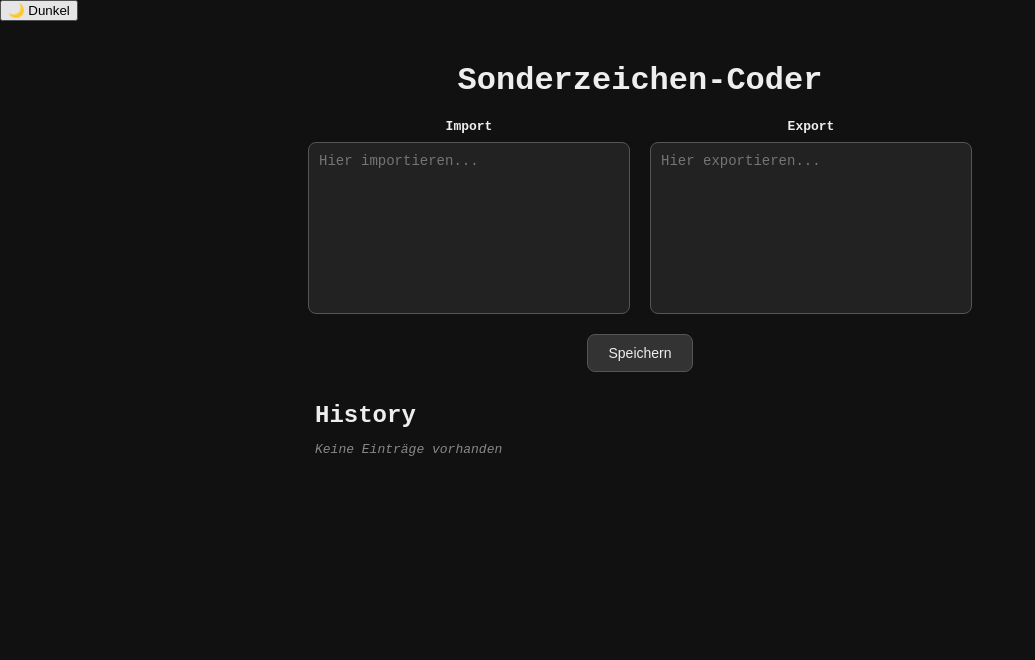
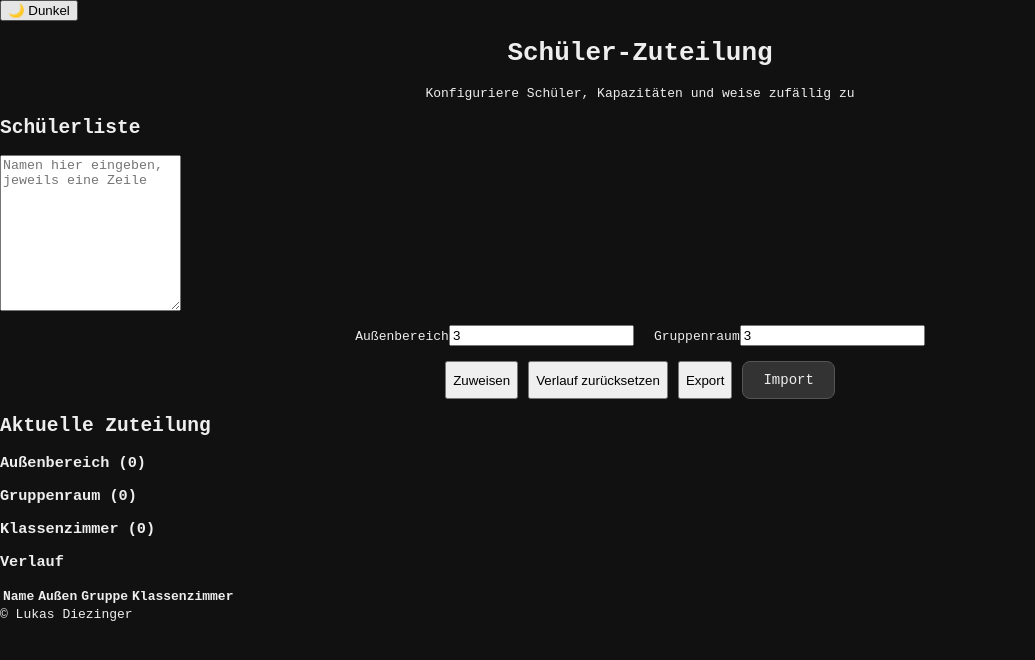
Before and after one commit to TheUltimateVxnom/ZuteilungSchueler, a React (Vite) app: page / in a window 1280 px wide. Shown: the top 660 px of the page, without its empty margins (0-1035 px from the left). Built offline with nearby package versions, Linux system fonts and the light colour scheme.

Commit message:
Update App.jsx

```diff
--- a/src/App.jsx
+++ b/src/App.jsx
@@ -1,84 +1,169 @@
-import React, { useState } from "react";
-import "./index.css";
+import React, { useEffect, useState } from "react";
 
-function App() {
-  const [importText, setImportText] = useState("");
-  const [exportText, setExportText] = useState("");
-  const [history, setHistory] = useState([]);
+export default function App() {
+  const [studentsText, setStudentsText] = useState("");
+  const [students, setStudents] = useState([]);
+  const [capacityOutside, setCapacityOutside] = useState(3);
+  const [capacityGroup, setCapacityGroup] = useState(3);
+  const [outside, setOutside] = useState([]);
+  const [groupRoom, setGroupRoom] = useState([]);
+  const [classroom, setClassroom] = useState([]);
+  const [history, setHistory] = useState({});
+  const STORAGE_KEY = "schueler_zuteilung_state_v1";
 
-  const handleImportChange = (e) => {
-    setImportText(e.target.value);
+  // Update students array from textarea
+  useEffect(() => {
+    const arr = studentsText.split(/\r?\n/).map(s => s.trim()).filter(s => s);
+    setStudents(Array.from(new Set(arr)));
+  }, [studentsText]);
+
+  // Load saved history if exists
+  useEffect(() => {
+    try {
+      const raw = localStorage.getItem(STORAGE_KEY);
+      if (raw) {
+        const parsed = JSON.parse(raw);
+        if (parsed.history) setHistory(parsed.history);
+      }
+    } catch {}
+  }, []);
+
+  const persist = newHistory => {
+    try { localStorage.setItem(STORAGE_KEY, JSON.stringify({ history: newHistory })); }
+    catch {}
   };
 
-  const handleExportChange = (e) => {
-    setExportText(e.target.value);
+  // Random assignment
+  const assign = () => {
+    if (!students.length) return;
+    const shuffled = [...students].sort(() => Math.random() - 0.5);
+
+    const takeOutside = Math.min(capacityOutside, shuffled.length);
+    const outsideSel = shuffled.slice(0, takeOutside);
+    const remaining = shuffled.slice(takeOutside);
+    const takeGroup = Math.min(capacityGroup, remaining.length);
+    const groupSel = remaining.slice(0, takeGroup);
+    const rest = remaining.slice(takeGroup);
+
+    setOutside(outsideSel);
+    setGroupRoom(groupSel);
+    setClassroom(rest);
+
+    // Reset history for new assignment (no old numbers)
+    const newHistory = {};
+    students.forEach(n => newHistory[n] = { outside:0, group:0, classroom:0 });
+    outsideSel.forEach(n => newHistory[n].outside++);
+    groupSel.forEach(n => newHistory[n].group++);
+    rest.forEach(n => newHistory[n].classroom++);
+    setHistory(newHistory);
+    persist(newHistory);
   };
 
-  const handleSave = () => {
-    if (importText.trim() !== "" || exportText.trim() !== "") {
-      const newEntry = {
-        import: importText,
-        export: exportText,
-        timestamp: new Date().toLocaleString(),
+  const resetHistory = () => { setHistory({}); localStorage.removeItem(STORAGE_KEY); };
+
+  const exportJSON = () => {
+    const blob = new Blob([JSON.stringify({students,capacityOutside,capacityGroup,history},null,2)], {type:"application/json"});
+    const url=URL.createObjectURL(blob);
+    const a=document.createElement("a");
+    a.href=url; a.download="schueler_zuteilung.json";
+    a.click();
+    URL.revokeObjectURL(url);
   };
-      setHistory([newEntry, ...history]); // Eintrag vorne einfügen
-      setImportText("");
-      setExportText("");
-    }
+
+  const importJSON = file => {
+    const reader = new FileReader();
+    reader.onload = e => {
+      try {
+        const parsed = JSON.parse(e.target.result);
+        if(parsed.students) setStudentsText(parsed.students.join("\n"));
+        if(parsed.capacityOutside) setCapacityOutside(parsed.capacityOutside);
+        if(parsed.capacityGroup) setCapacityGroup(parsed.capacityGroup);
+        if(parsed.history){ setHistory(parsed.history); persist(parsed.history); }
+      } catch(e){ alert("Fehler: "+e.message); }
+    };
+    reader.readAsText(file);
   };
 
   return (
-    <div className="app">
-      <h1 className="title">Sonderzeichen-Coder</h1>
+    <div className="app-container">
+      <div className="app-inner">
+        <header className="app-header" style={{textAlign:"center"}}>
+          <h1>Schüler-Zuteilung</h1>
+          <p>Konfiguriere Schüler, Kapazitäten und weise zufällig zu</p>
+        </header>
 
-      <div className="container">
-        <div className="input-group">
-          <label className="label">Import</label>
+        <main className="app-main">
+          <section className="card">
+            <h2>Schülerliste</h2>
             <textarea
-            className="textarea"
-            value={importText}
-            onChange={handleImportChange}
-            placeholder="Hier importieren..."
+              value={studentsText}
+              onChange={e=>setStudentsText(e.target.value)}
+              rows={10}
+              className="card-input"
+              placeholder="Namen hier eingeben, jeweils eine Zeile"
             />
+            <div className="card-controls" style={{display:"flex", justifyContent:"center", gap:"20px", marginTop:"10px"}}>
+              <label>Außenbereich
+                <input type="number" value={capacityOutside} onChange={e=>setCapacityOutside(Number(e.target.value))}/>
+              </label>
+              <label>Gruppenraum
+                <input type="number" value={capacityGroup} onChange={e=>setCapacityGroup(Number(e.target.value))}/>
+              </label>
             </div>
+            <div className="card-buttons" style={{display:"flex", justifyContent:"center", gap:"10px", marginTop:"15px"}}>
+              <button onClick={assign} className="btn btn-primary">Zuweisen</button>
+              <button onClick={resetHistory} className="btn btn-danger">Verlauf zurücksetzen</button>
+              <button onClick={exportJSON} className="btn btn-outline">Export</button>
+              <label className="btn btn-outline btn-import cursor-pointer">
+                Import
+                <input type="file" style={{display:"none"}} onChange={e=>importJSON(e.target.files[0])}/>
+              </label>
+            </div>
+          </section>
 
-        <div className="input-group">
-          <label className="label">Export</label>
-          <textarea
-            className="textarea"
-            value={exportText}
-            onChange={handleExportChange}
-            placeholder="Hier exportieren..."
-          />
+          <section className="card">
+            <h2>Aktuelle Zuteilung</h2>
+            <div className="grid-section">
+              <div>
+                <h3>Außenbereich ({outside.length})</h3>
+                <ul>{outside.map(n=><li key={n}>{n}</li>)}</ul>
+              </div>
+              <div>
+                <h3>Gruppenraum ({groupRoom.length})</h3>
+                <ul>{groupRoom.map(n=><li key={n}>{n}</li>)}</ul>
+              </div>
+              <div>
+                <h3>Klassenzimmer ({classroom.length})</h3>
+                <ul>{classroom.map(n=><li key={n}>{n}</li>)}</ul>
               </div>
             </div>
 
-      <button className="btn-import" onClick={handleSave}>
-        Speichern
-      </button>
+            <h3>Verlauf</h3>
+            <table className="history-table">
+              <thead>
+                <tr><th>Name</th><th>Außen</th><th>Gruppe</th><th>Klassenzimmer</th></tr>
+              </thead>
+              <tbody>
+                {students.map(name => {
+                  const row = history[name] || {outside:0, group:0, classroom:0};
+                  return (
+                    <tr key={name}>
+                      <td>{name}</td>
+                      <td>{row.outside}</td>
+                      <td>{row.group}</td>
+                      <td>{row.classroom}</td>
+                    </tr>
+                  );
+                })}
+              </tbody>
+            </table>
+          </section>
+        </main>
 
-      <div className="history">
-        <h2 className="subtitle">History</h2>
-        {history.length === 0 ? (
-          <p className="no-history">Keine Einträge vorhanden</p>
-        ) : (
-          <ul>
-            {history.map((entry, index) => (
-              <li key={index} className="history-entry">
-                <p>
-                  <strong>Import:</strong> {entry.import}
-                </p>
-                <p>
-                  <strong>Export:</strong> {entry.export}
-                </p>
-                <span className="timestamp">{entry.timestamp}</span>
-              </li>
-            ))}
-          </ul>
-        )}
+        <footer className="footer">
+          © Lukas Diezinger
+        </footer>
       </div>
     </div>
   );
 }
-
-export default App;
```
Lines whose indentation alone changed are shown as unchanged.
